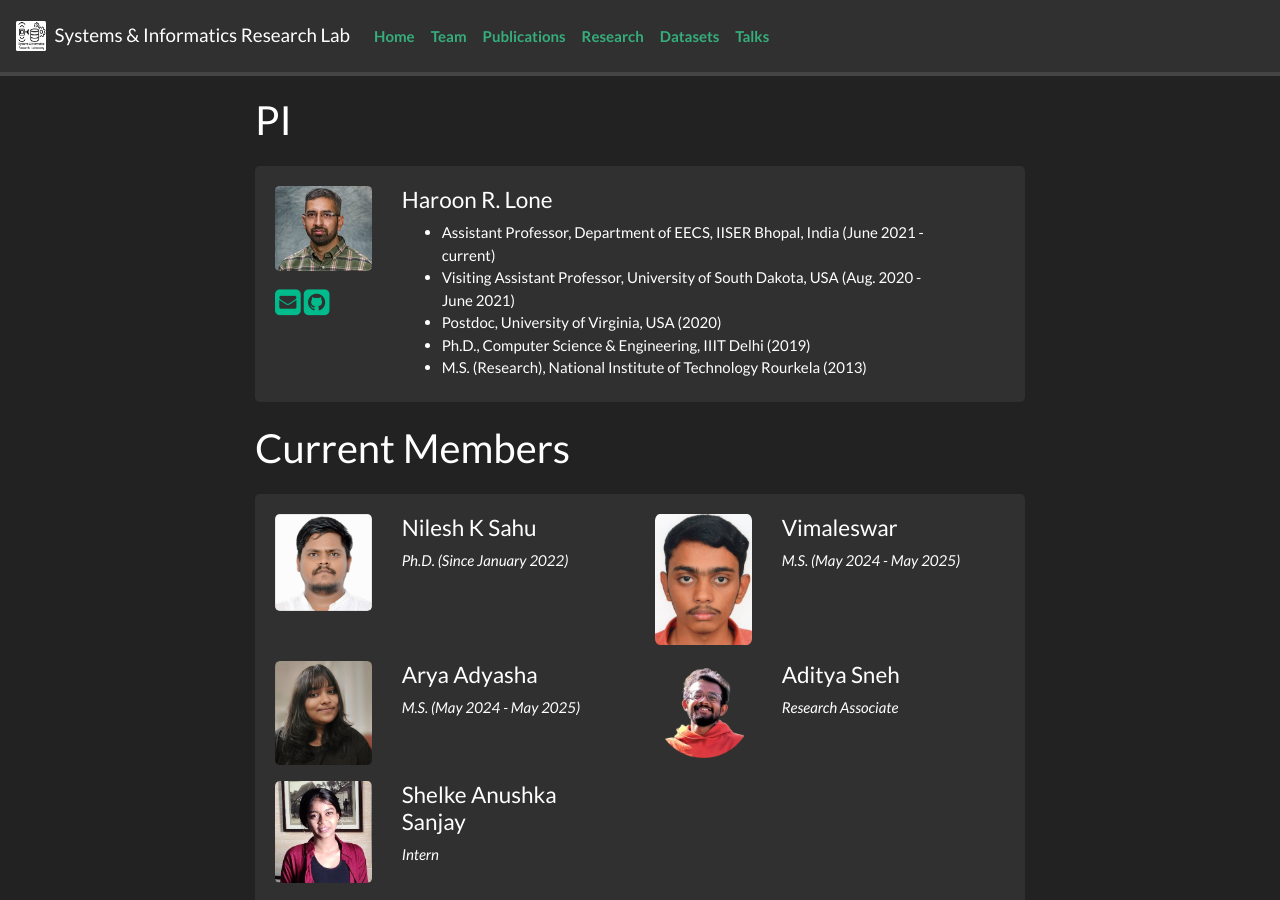
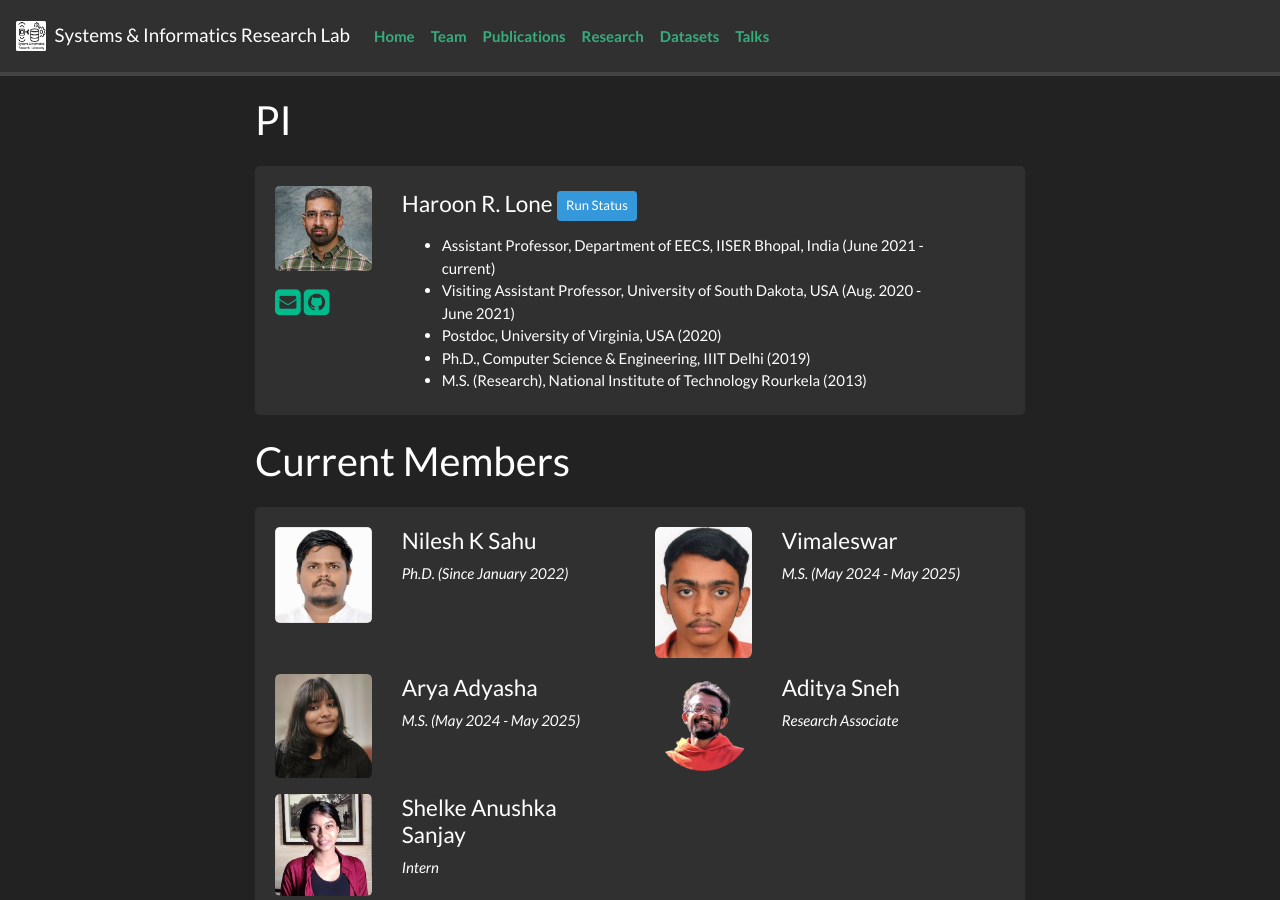
Before and after one commit to sirl-lab/sirl-lab.github.io, a Jekyll site: the page built from _pages/team.md, in a window 1280 px wide and 900 px high. Built offline with Jekyll 4.4.1, drawn with Linux system fonts in a browser that asks for light colours; nearby versions of some CDN libraries; a style sheet for code colours, icons or effects is not loaded.

Commit message:
updated pages

```diff
--- a/_data/news.yml
+++ b/_data/news.yml
@@ -2,7 +2,7 @@
   headline: Nilesh received the third prize in the poster presentation at IndoML 2024. Congratulations.
 
 - date: December, 2024
-  headline: In the outreach program of the IISER, Bhopal Haroon presented  ``What is Computer Science (SC) Research?'' to around 120 students of Sant Hirdaram Girls College, Bairagarh, and Oriental Institute of Science and Technology on December 17 and 18.
+  headline: In the outreach program of the IISER Bhopal, Haroon presented  ``What is Computer Science (SC) Research?'' to around 120 students of Sant Hirdaram Girls College, Bairagarh, and Oriental Institute of Science and Technology on December 17 and 18.
 
 - date: November, 2024
   headline: Congratulations to Nilesh and Manjeet for their paper acceptance at COLING 2025. The paper leverages language models for generating automated patient screening summaries for doctors.
--- a/_data/pi.yml
+++ b/_data/pi.yml
@@ -1,4 +1,4 @@
-- name:  Haroon R. Lone
+- name:  Haroon R. Lone  <a href="https://loneharoon.github.io/running.html" target="_blank"><button class="btn btn-info btn-sm">Run Status</button></a>
   photo: haroon.png
   info: Assistant Professor, Department of EECS, IISER Bhopal, India (June 2021 - current)
   prev: Visiting Assistant Professor, University of South Dakota, USA (Aug. 2020 - June 2021)
@@ -6,6 +6,7 @@
   github: https://github.com/loneharoon
   email: haroon@iiserb.ac.in
   scholar: https://scholar.google.com/citations?user=OjujmUAAAAAJ&hl=en
+
 
   #researchgate: https://www.researchgate.net/
   #cv: cv/cv.pdf
```
